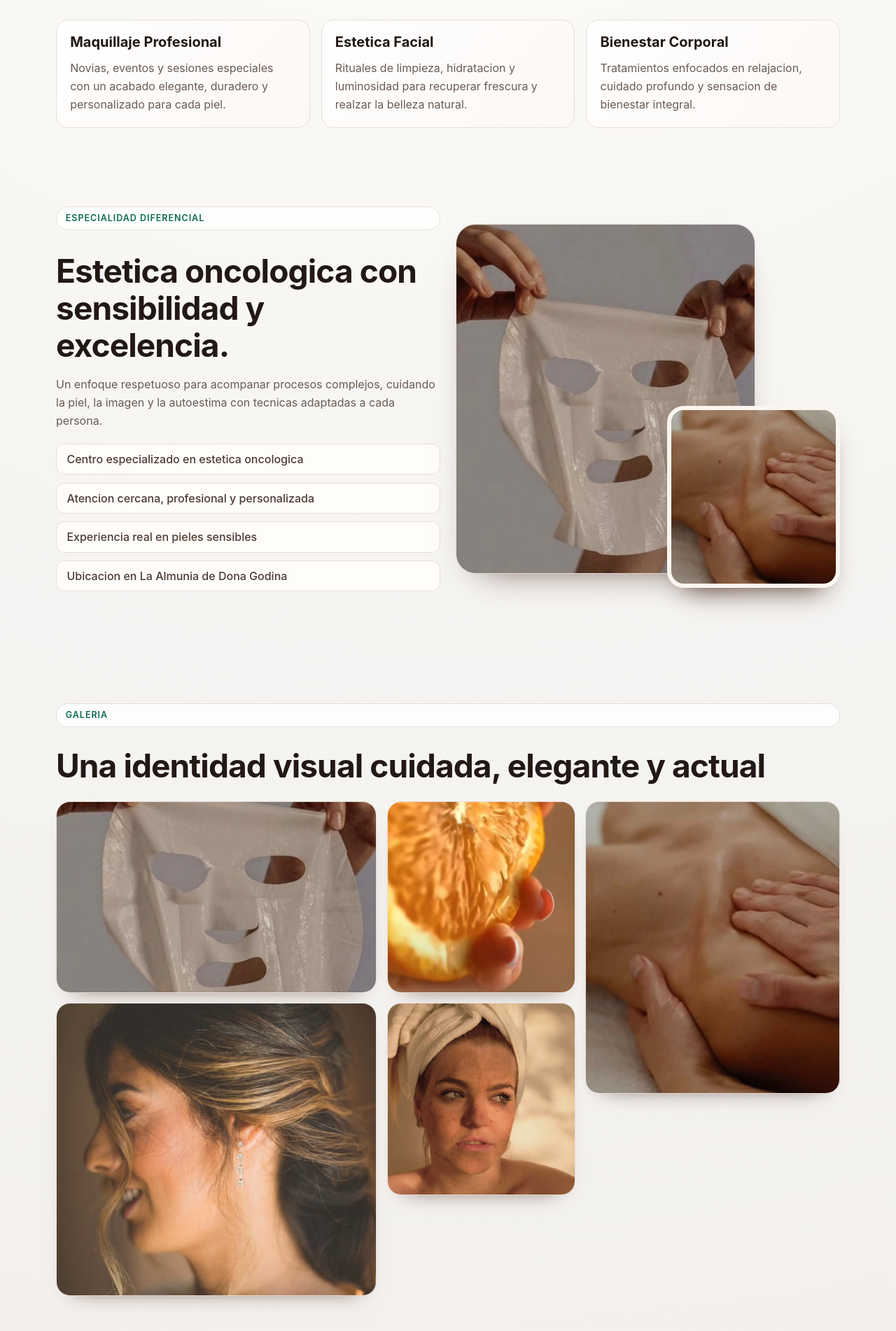
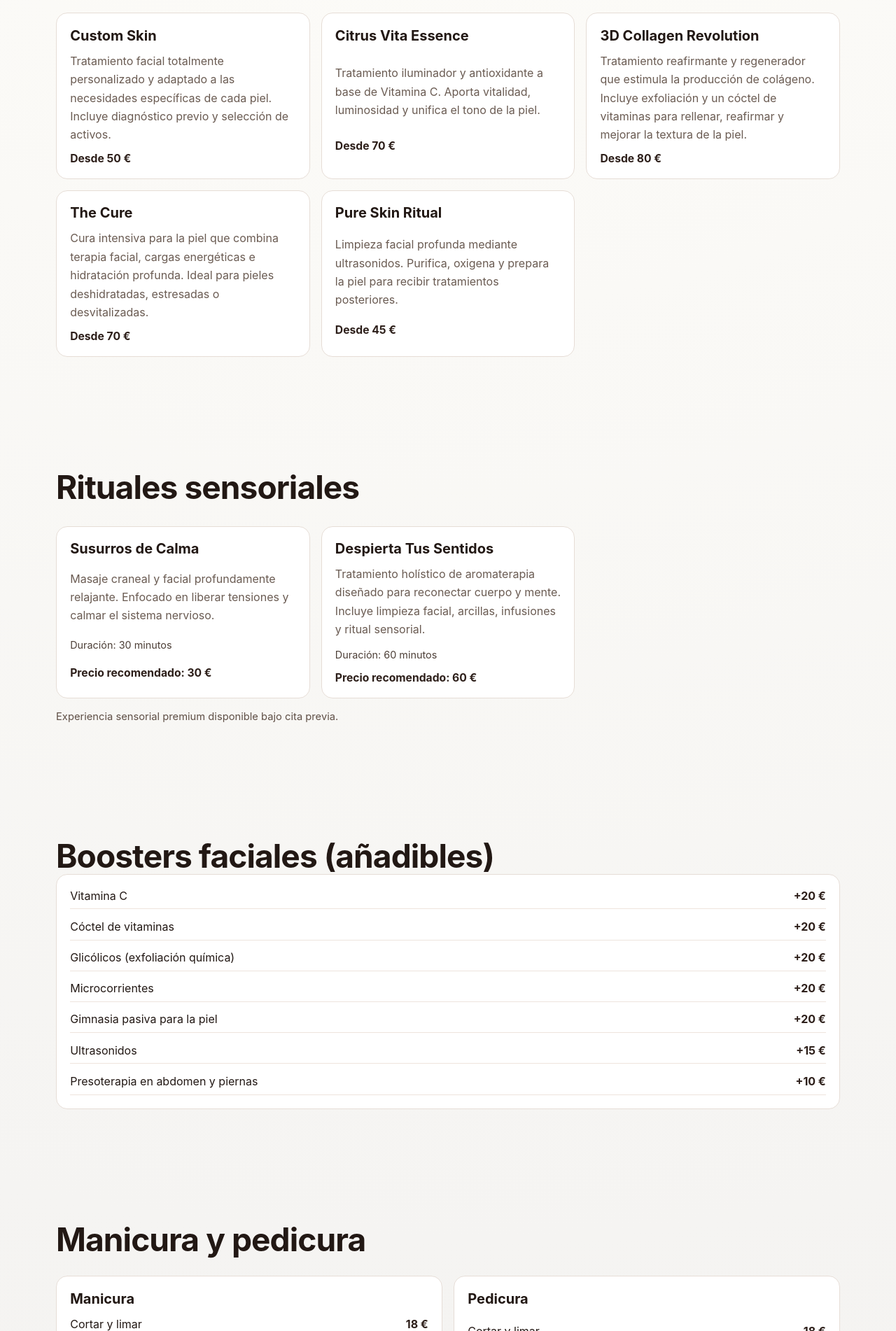
Before and after one commit to EduardoMGuillen/martamartinezweb, a Next.js app: page / in a window 1280 px wide. Shown: the part 898-2800 px from the top of the page at 70% size. Built offline with nearby package versions, Linux system fonts and the light colour scheme.

Commit message:
Update homepage with full service catalog and pricing
Replace the previous showcase-focused content with a complete, structured services menu and refresh the layout to a cleaner modern style for easier browsing and booking.

```diff
--- a/app/globals.css
+++ b/app/globals.css
@@ -304,6 +304,70 @@ p {
   display: grid;
   grid-template-columns: repeat(3, minmax(0, 1fr));
   gap: 1rem;
+}
+
+.service-card {
+  background: #ffffff;
+  border: 1px solid var(--line);
+  border-radius: 16px;
+  padding: 1.2rem;
+  display: grid;
+  gap: 0.7rem;
+}
+
+.service-card strong {
+  color: #2d1f1a;
+  font-size: 0.98rem;
+}
+
+.meta-line {
+  font-size: 0.9rem;
+  color: #4d3f37;
+}
+
+.section-note {
+  margin-top: 0.9rem;
+  font-size: 0.92rem;
+  color: #5f4f46;
+}
+
+.two-columns {
+  margin-top: 1.6rem;
+  display: grid;
+  grid-template-columns: repeat(2, minmax(0, 1fr));
+  gap: 1rem;
+}
+
+.list-card {
+  background: #ffffff;
+  border: 1px solid var(--line);
+  border-radius: 16px;
+  padding: 1.2rem;
+  display: grid;
+  gap: 0.9rem;
+}
+
+.line-item {
+  display: flex;
+  justify-content: space-between;
+  gap: 1rem;
+  align-items: baseline;
+  border-bottom: 1px solid #eee4dd;
+  padding-bottom: 0.55rem;
+}
+
+.line-item strong {
+  white-space: nowrap;
+  color: #2d1f1a;
+}
+
+.line-block {
+  display: grid;
+  gap: 0.35rem;
+}
+
+.line-block p {
+  font-size: 0.9rem;
 }
 
 .glass-card {
@@ -636,6 +700,10 @@ p {
   .transform-grid {
     grid-template-columns: 1fr;
   }
+
+  .two-columns {
+    grid-template-columns: 1fr;
+  }
 }
 
 @media (max-width: 680px) {
--- a/app/page.js
+++ b/app/page.js
@@ -1,55 +1,164 @@
 import Image from "next/image";
 
-const services = [
+const faciales = [
   {
-    title: "Maquillaje Profesional",
+    title: "Custom Skin",
     description:
-      "Novias, eventos y sesiones especiales con un acabado elegante, duradero y personalizado para cada piel."
+      "Tratamiento facial totalmente personalizado y adaptado a las necesidades específicas de cada piel. Incluye diagnóstico previo y selección de activos.",
+    price: "Desde 50 €"
   },
   {
-    title: "Estetica Facial",
+    title: "Citrus Vita Essence",
     description:
-      "Rituales de limpieza, hidratacion y luminosidad para recuperar frescura y realzar la belleza natural."
+      "Tratamiento iluminador y antioxidante a base de Vitamina C. Aporta vitalidad, luminosidad y unifica el tono de la piel.",
+    price: "Desde 70 €"
   },
   {
-    title: "Bienestar Corporal",
+    title: "3D Collagen Revolution",
     description:
-      "Tratamientos enfocados en relajacion, cuidado profundo y sensacion de bienestar integral."
+      "Tratamiento reafirmante y regenerador que estimula la producción de colágeno. Incluye exfoliación y un cóctel de vitaminas para rellenar, reafirmar y mejorar la textura de la piel.",
+    price: "Desde 80 €"
+  },
+  {
+    title: "The Cure",
+    description:
+      "Cura intensiva para la piel que combina terapia facial, cargas energéticas e hidratación profunda. Ideal para pieles deshidratadas, estresadas o desvitalizadas.",
+    price: "Desde 70 €"
+  },
+  {
+    title: "Pure Skin Ritual",
+    description:
+      "Limpieza facial profunda mediante ultrasonidos. Purifica, oxigena y prepara la piel para recibir tratamientos posteriores.",
+    price: "Desde 45 €"
   }
 ];
 
-const highlights = [
-  "Centro especializado en estetica oncologica",
-  "Atencion cercana, profesional y personalizada",
-  "Experiencia real en pieles sensibles",
-  "Ubicacion en La Almunia de Dona Godina"
-];
-
-const galleryImages = [
-  { src: "/image1.png", alt: "Mascarilla facial profesional" },
-  { src: "/image2.png", alt: "Ingredientes naturales en tratamiento estetico" },
-  { src: "/image3.png", alt: "Masaje corporal relajante" },
-  { src: "/image4.png", alt: "Look de maquillaje para evento" },
-  { src: "/image5.png", alt: "Cuidado facial con enfoque spa" }
-];
-
-const transformations = [
+const rituales = [
   {
-    phase: "Antes",
-    title: "Piel apagada y deshidratada",
-    text: "Analisis personalizado de piel para definir rutina y tratamiento ideal."
+    title: "Susurros de Calma",
+    description:
+      "Masaje craneal y facial profundamente relajante. Enfocado en liberar tensiones y calmar el sistema nervioso.",
+    duration: "30 minutos",
+    price: "30 €"
   },
   {
-    phase: "Despues",
-    title: "Piel luminosa y uniforme",
-    text: "Resultados progresivos y naturales, sin perder expresion ni autenticidad."
+    title: "Despierta Tus Sentidos",
+    description:
+      "Tratamiento holístico de aromaterapia diseñado para reconectar cuerpo y mente. Incluye limpieza facial, arcillas, infusiones y ritual sensorial.",
+    duration: "60 minutos",
+    price: "60 €"
   }
 ];
 
-const socialProof = [
-  { label: "Clientes satisfechas", value: "500+" },
-  { label: "Anos de experiencia", value: "10+" },
-  { label: "Valoracion media", value: "5.0/5" }
+const boosters = [
+  { name: "Vitamina C", price: "+20 €" },
+  { name: "Cóctel de vitaminas", price: "+20 €" },
+  { name: "Glicólicos (exfoliación química)", price: "+20 €" },
+  { name: "Microcorrientes", price: "+20 €" },
+  { name: "Gimnasia pasiva para la piel", price: "+20 €" },
+  { name: "Ultrasonidos", price: "+15 €" },
+  { name: "Presoterapia en abdomen y piernas", price: "+10 €" }
+];
+
+const manicura = [
+  {
+    name: "Cortar y limar",
+    detail: "Arreglo básico de uñas para un acabado limpio y cuidado.",
+    price: "18 €"
+  },
+  {
+    name: "Manicura semipermanente",
+    detail: "Esmaltado de larga duración con acabado brillante y resistente.",
+    price: "22 €"
+  },
+  {
+    name: "Retirada de esmalte semipermanente",
+    detail: "Servicio adicional.",
+    price: "+5 €"
+  },
+  {
+    name: "Diseños nail art",
+    detail: "Suplemento por decoración.",
+    price: "1 € cada 2 uñas"
+  },
+  {
+    name: "Manicura Spa Deluxe",
+    detail:
+      "Ritual completo con preparación de uñas, exfoliación, hidratación profunda y masaje relajante.",
+    price: "35 €"
+  }
+];
+
+const pedicura = [
+  {
+    name: "Cortar y limar",
+    detail: "Arreglo básico de uñas para un acabado limpio y cuidado.",
+    price: "18 €"
+  },
+  {
+    name: "Pedicura con esmaltado",
+    detail: "Incluye cuidado de uñas y esmaltado para un acabado duradero.",
+    price: "25 €"
+  },
+  {
+    name: "Retirada de esmalte semipermanente",
+    detail: "Servicio adicional.",
+    price: "+5 €"
+  },
+  {
+    name: "Pedicura Premium",
+    detail:
+      "Tratamiento completo con preparación de uñas, eliminación de durezas, exfoliación, hidratación profunda y masaje relajante, finalizando con esmaltado.",
+    price: "38 €"
+  }
+];
+
+const cera = [
+  { service: "Piernas completas", price: "20 €" },
+  { service: "Medias piernas", price: "10 €" },
+  { service: "Ingles normales", price: "12 €" },
+  { service: "Ingles completas", price: "18 €" },
+  { service: "Brazos completos", price: "18 €" },
+  { service: "Pecho y abdomen", price: "20 €" },
+  { service: "Espalda completa", price: "20 €" },
+  { service: "Labio", price: "5 €" },
+  { service: "Facial", price: "15 €" }
+];
+
+const cejas = [
+  {
+    name: "Diseño de cejas personalizado",
+    detail: "Depilación y definición según forma del rostro.",
+    price: "8 €"
+  },
+  {
+    name: "Tinte de cejas",
+    detail: "Aporta intensidad y definición para una mirada más marcada.",
+    price: "15 €"
+  },
+  {
+    name: "Diseño + tinte de cejas",
+    detail: "El combo perfecto para cejas definidas y con mayor profundidad.",
+    price: "25 €"
+  },
+  {
+    name: "Primera visita / Asesoramiento de cejas",
+    detail: "Sesión de 20 min con análisis y recomendación personalizada.",
+    price: "12 €"
+  }
+];
+
+const pestanas = [
+  {
+    name: "Lifting de pestañas + tinte",
+    detail: "Eleva, curva y oscurece la pestaña natural. Duración aproximada: 2 meses.",
+    price: "45 €"
+  },
+  {
+    name: "Tinte de pestañas",
+    detail: "Coloración semipermanente que intensifica el tono natural.",
+    price: "15 €"
+  }
 ];
 
 export default function HomePage() {
@@ -57,7 +166,7 @@ export default function HomePage() {
     <main>
       <a
         className="floating-whatsapp"
-        href="https://wa.me/34676239789?text=Hola%20Marta%2C%20quiero%20informacion%20sobre%20tus%20servicios."
+        href="https://wa.me/34676239789?text=Hola%2C%20quiero%20información%20sobre%20los%20tratamientos."
         target="_blank"
         rel="noreferrer"
         aria-label="Contactar por WhatsApp"
@@ -69,11 +178,11 @@ export default function HomePage() {
         <div className="container nav">
           <div className="brand">
             <div className="brand-logo">
-              <Image src="/logo.jpg" alt="Logo Marta Martinez Saez" fill sizes="54px" />
+              <Image src="/logo.jpg" alt="Logo del centro" fill sizes="54px" />
             </div>
             <div className="brand-text">
-              <span>Marta Martinez Saez</span>
-              <small>Maquillaje y Estetica</small>
+              <span>Centro de Estética</span>
+              <small>Tratamientos faciales y corporales</small>
             </div>
           </div>
           <a className="btn btn-secondary nav-btn" href="tel:+34676239789">
@@ -83,16 +192,14 @@ export default function HomePage() {
       </header>
 
       <section className="hero section section-reveal">
-        <div className="ambient-glow ambient-left" />
-        <div className="ambient-glow ambient-right" />
         <div className="container hero-grid">
           <div className="hero-content">
-            <p className="eyebrow">Marta Martinez Saez</p>
-            <h1>Estetica premium para verte increible y sentirte mejor.</h1>
+            <p className="eyebrow">Carta de servicios</p>
+            <h1>Belleza, bienestar y cuidado profesional en un solo espacio.</h1>
             <p className="hero-copy">
-              Maquillaje y estetica profesional con un enfoque humano y delicado. Especialistas
-              en bienestar de la piel, incluyendo cuidado estetico oncologico junto a{" "}
-              <strong>@fundacionricardofisas</strong>.
+              Hemos incorporado todos los tratamientos faciales, rituales sensoriales, manos,
+              pies, depilación, mirada y presoterapia para que puedas consultar opciones y precios
+              de forma clara.
             </p>
             <div className="hero-cta">
               <a className="btn btn-primary" href="tel:+34676239789">
@@ -100,34 +207,19 @@ export default function HomePage() {
               </a>
               <a
                 className="btn btn-secondary"
-                href="https://www.instagram.com/martinezsaezmarta/"
+                href="https://wa.me/34676239789"
                 target="_blank"
                 rel="noreferrer"
               >
-                Ver Instagram
+                Escribir por WhatsApp
               </a>
             </div>
-            <p className="hero-location">Calle Garay, La Almunia de Dona Godina</p>
-            <div className="social-proof">
-              {socialProof.map((item) => (
-                <div className="proof-card" key={item.label}>
-                  <span>{item.value}</span>
-                  <small>{item.label}</small>
-                </div>
-              ))}
-            </div>
+            <p className="hero-location">Atención personalizada con cita previa.</p>
           </div>
 
           <div className="hero-visual">
             <div className="hero-image-main">
-              <Image src="/image5.png" alt="Ritual premium de cuidado facial" fill priority sizes="560px" />
-            </div>
-            <div className="hero-image-floating">
-              <Image src="/image2.png" alt="Texturas y activos de tratamiento" fill sizes="260px" />
-            </div>
-            <div className="hero-note">
-              <p className="card-title">Beauty Studio Boutique</p>
-              <p className="card-subtitle">Experiencia sensorial, tecnica y resultados naturales.</p>
+              <Image src="/image5.png" alt="Tratamiento facial en centro de estética" fill priority sizes="560px" />
             </div>
           </div>
         </div>
@@ -135,70 +227,13 @@ export default function HomePage() {
 
       <section className="section section-reveal">
         <div className="container">
-          <h2>Servicios pensados para hacerte sentir increible</h2>
+          <h2>Tratamientos faciales</h2>
           <div className="services-grid">
-            {services.map((service) => (
-              <article className="glass-card" key={service.title}>
+            {faciales.map((service) => (
+              <article className="service-card" key={service.title}>
                 <h3>{service.title}</h3>
                 <p>{service.description}</p>
-              </article>
-            ))}
-          </div>
-        </div>
-      </section>
-
-      <section className="section split-section section-reveal">
-        <div className="container split-grid">
-          <div className="split-content">
-            <p className="eyebrow">Especialidad diferencial</p>
-            <h2>Estetica oncologica con sensibilidad y excelencia.</h2>
-            <p>
-              Un enfoque respetuoso para acompanar procesos complejos, cuidando la piel, la imagen
-              y la autoestima con tecnicas adaptadas a cada persona.
-            </p>
-            <ul className="highlights">
-              {highlights.map((item) => (
-                <li key={item}>{item}</li>
-              ))}
-            </ul>
-          </div>
-
-          <div className="premium-stack">
-            <div className="premium-main">
-              <Image src="/image1.png" alt="Tratamiento facial estetico premium" fill sizes="520px" />
-            </div>
-            <div className="premium-sub">
-              <Image src="/image3.png" alt="Momento de bienestar corporal" fill sizes="320px" />
-            </div>
-          </div>
-        </div>
-      </section>
-
-      <section className="section section-reveal">
-        <div className="container">
-          <div className="gallery-heading">
-            <p className="eyebrow">Galeria</p>
-            <h2>Una identidad visual cuidada, elegante y actual</h2>
-          </div>
-          <div className="gallery-grid">
-            {galleryImages.map((item, index) => (
-              <figure className={`gallery-item item-${index + 1}`} key={item.src}>
-                <Image src={item.src} alt={item.alt} fill sizes="(max-width: 900px) 100vw, 33vw" />
-              </figure>
-            ))}
-          </div>
-        </div>
-      </section>
-
-      <section className="section section-reveal">
-        <div className="container">
-          <h2>Transformaciones que se notan sin perder naturalidad</h2>
-          <div className="transform-grid">
-            {transformations.map((item) => (
-              <article className="transform-card" key={item.phase}>
-                <p className="phase">{item.phase}</p>
-                <h3>{item.title}</h3>
-                <p>{item.text}</p>
+                <strong>{service.price}</strong>
               </article>
             ))}
           </div>
@@ -207,25 +242,185 @@ export default function HomePage() {
 
       <section className="section section-reveal">
         <div className="container">
-          <div className="testimonial">
+          <h2>Rituales sensoriales</h2>
+          <div className="services-grid">
+            {rituales.map((service) => (
+              <article className="service-card" key={service.title}>
+                <h3>{service.title}</h3>
+                <p>{service.description}</p>
+                <p className="meta-line">Duración: {service.duration}</p>
+                <strong>Precio recomendado: {service.price}</strong>
+              </article>
+            ))}
+          </div>
+          <p className="section-note">Experiencia sensorial premium disponible bajo cita previa.</p>
+        </div>
+      </section>
+
+      <section className="section section-reveal">
+        <div className="container">
+          <h2>Boosters faciales (añadibles)</h2>
+          <div className="list-card">
+            {boosters.map((item) => (
+              <div className="line-item" key={item.name}>
+                <span>{item.name}</span>
+                <strong>{item.price}</strong>
+              </div>
+            ))}
+          </div>
+        </div>
+      </section>
+
+      <section className="section section-reveal">
+        <div className="container">
+          <h2>Manicura y pedicura</h2>
+          <div className="two-columns">
+            <article className="list-card">
+              <h3>Manicura</h3>
+              {manicura.map((item) => (
+                <div className="line-block" key={item.name}>
+                  <div className="line-item">
+                    <span>{item.name}</span>
+                    <strong>{item.price}</strong>
+                  </div>
+                  <p>{item.detail}</p>
+                </div>
+              ))}
+            </article>
+            <article className="list-card">
+              <h3>Pedicura</h3>
+              {pedicura.map((item) => (
+                <div className="line-block" key={item.name}>
+                  <div className="line-item">
+                    <span>{item.name}</span>
+                    <strong>{item.price}</strong>
+                  </div>
+                  <p>{item.detail}</p>
+                </div>
+              ))}
+            </article>
+          </div>
+        </div>
+      </section>
+
+      <section className="section section-reveal">
+        <div className="container">
+          <h2>Depilación: cera y láser</h2>
+          <div className="two-columns">
+            <article className="list-card">
+              <h3>Depilación con cera</h3>
+              {cera.map((item) => (
+                <div className="line-item" key={item.service}>
+                  <span>{item.service}</span>
+                  <strong>{item.price}</strong>
+                </div>
+              ))}
+              <p className="section-note">Consultar packs combinados.</p>
+            </article>
+            <article className="list-card">
+              <h3>Depilación láser SHR</h3>
+              <p>
+                Servicio realizado por profesional especializada con tecnología SHR, indoloro,
+                seguro y eficaz para todo tipo de pieles.
+              </p>
+              <div className="line-item">
+                <span>Cuerpo completo mujer</span>
+                <strong>109 €</strong>
+              </div>
+              <div className="line-item">
+                <span>Cuerpo completo hombre</span>
+                <strong>149 €</strong>
+              </div>
+              <p className="section-note">Para zonas individuales, consultar directamente.</p>
+            </article>
+          </div>
+        </div>
+      </section>
+
+      <section className="section section-reveal">
+        <div className="container">
+          <h2>Cejas y pestañas</h2>
+          <div className="two-columns">
+            <article className="list-card">
+              <h3>Cejas | Diseño y color</h3>
+              <p>
+                Realzamos tu mirada con un diseño adaptado a tus facciones y estilo natural.
+              </p>
+              {cejas.map((item) => (
+                <div className="line-block" key={item.name}>
+                  <div className="line-item">
+                    <span>{item.name}</span>
+                    <strong>{item.price}</strong>
+                  </div>
+                  <p>{item.detail}</p>
+                </div>
+              ))}
+            </article>
+            <article className="list-card">
+              <h3>Pestañas</h3>
+              {pestanas.map((item) => (
+                <div className="line-block" key={item.name}>
+                  <div className="line-item">
+                    <span>{item.name}</span>
+                    <strong>{item.price}</strong>
+                  </div>
+                  <p>{item.detail}</p>
+                </div>
+              ))}
+            </article>
+          </div>
+        </div>
+      </section>
+
+      <section className="section section-reveal">
+        <div className="container">
+          <div className="list-card">
+            <h2>Presoterapia</h2>
             <p>
-              "No vendemos solo un tratamiento, ofrecemos una experiencia de confianza, cuidado y
-              belleza real."
+              Tratamiento de drenaje linfático mediante presión de aire para mejorar circulación,
+              reducir retención de líquidos y combatir celulitis. Muy recomendada para deportistas
+              por su ayuda en recuperación muscular y eliminación de toxinas.
             </p>
-            <span>Marta Martinez Saez</span>
+            <div className="line-item">
+              <span>Sesión 30 min (piernas, abdomen o brazos)</span>
+              <strong>15 €</strong>
+            </div>
+            <div className="line-item">
+              <span>Sesiones de 40 min</span>
+              <strong>Aprox. 20 €</strong>
+            </div>
+            <div className="line-item">
+              <span>Presoterapia + vendas frías Arosa</span>
+              <strong>35 €</strong>
+            </div>
+            <p className="section-note">
+              Opciones adicionales: presoterapia ocular y cuerpo completo (consultar precio).
+            </p>
           </div>
         </div>
       </section>
 
       <section className="section cta-section section-reveal">
-        <div className="container cta-box">
-          <h2>Reserva tu cita y vive la experiencia Marta Martinez Saez</h2>
+        <div className="container">
+          <div className="testimonial">
+            <p>
+              "Cada tratamiento se adapta a tu piel, tu momento y tus objetivos para que disfrutes
+              resultados visibles con una experiencia cuidada."
+            </p>
+            <span>Centro de Estética</span>
+          </div>
+        </div>
+      </section>
+
+      <section className="section cta-section">
+        <div className="container cta-box section-reveal">
+          <h2>Reserva tu cita</h2>
           <p>
-            Contacto directo para asesoramiento y reservas: <strong>676 23 97 89</strong>
+            Contacto directo para asesoramiento y reservas: <strong>676 23 97 89</strong>.
           </p>
           <div className="mini-note">
-            Horario flexible con cita previa. Recomendamos reservar con antelacion para fechas de
-            eventos y novias.
+            Si tienes dudas sobre zonas, combinados o tratamientos personalizados, te asesoramos
+            por WhatsApp.
           </div>
           <div className="hero-cta">
             <a className="btn btn-primary" href="tel:+34676239789">
```
